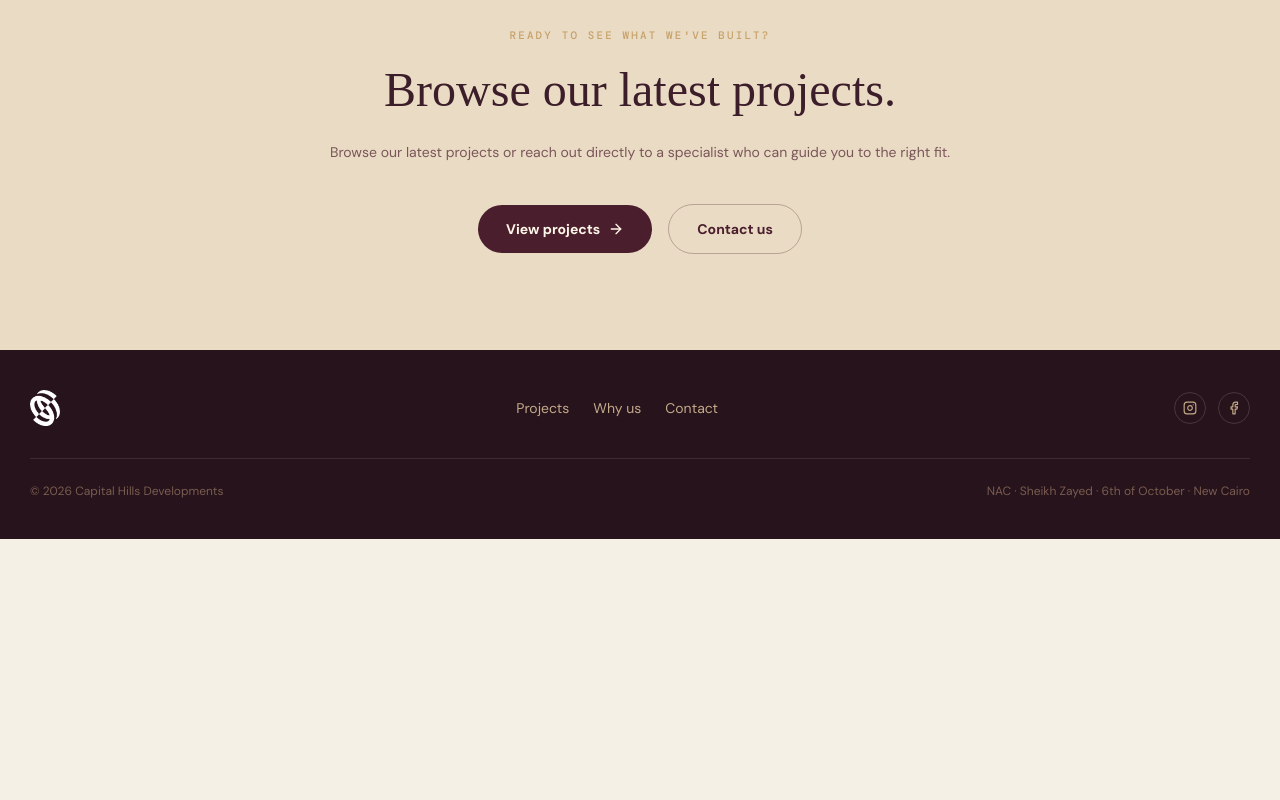
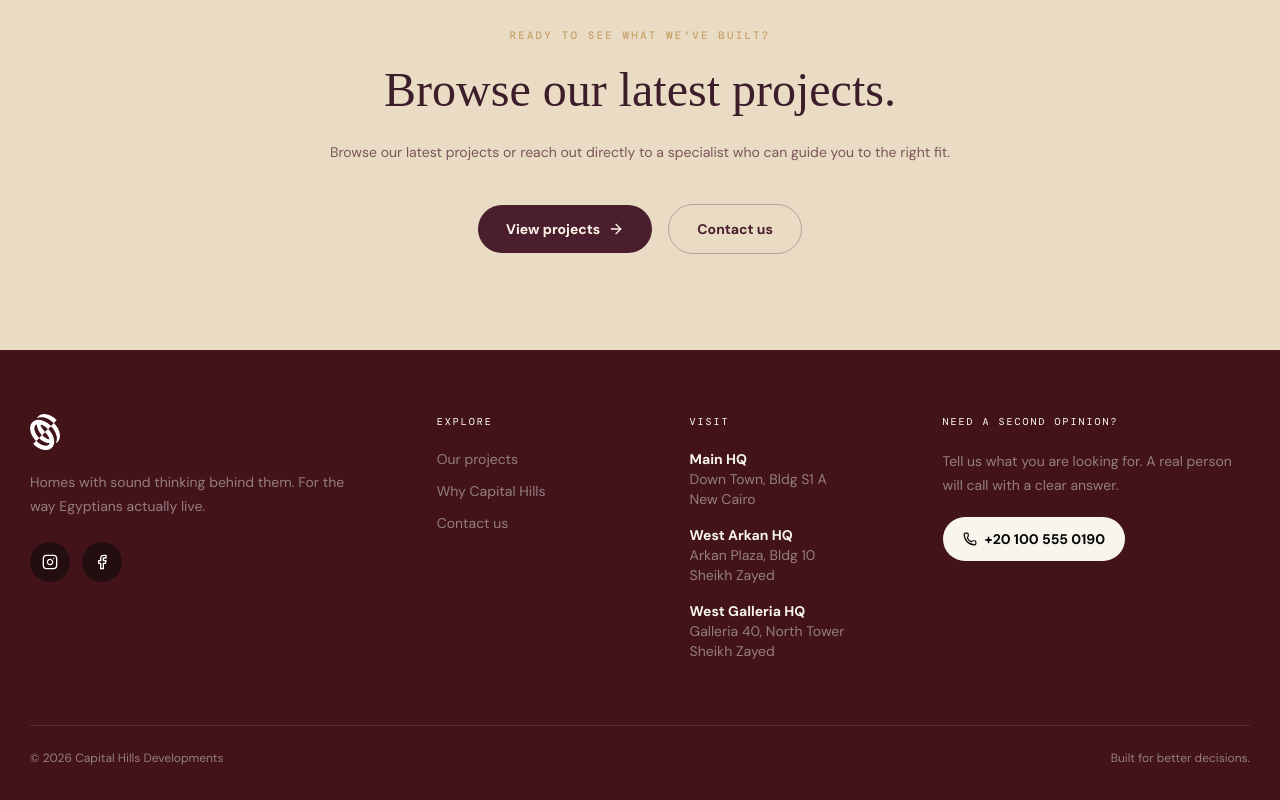
Before and after one commit to ARTech-Solutions-org/capital-hills-redesign, a React (Vite) app: page /why-us in a window 1280 px wide. Shown: the part 2564-3364 px from the top of the page. Before the commit the page ends 3103 px from the top, so only its background shows below. Built offline with nearby package versions, Linux system fonts and the light colour scheme; a web font is replaced by a local one.

Commit message:
style: apply footer redesign and remove calculator on redesign branch

```diff
--- a/src/components/site.tsx
+++ b/src/components/site.tsx
@@ -130,22 +130,49 @@ export function Header() {
 
 export function Footer() {
   return (
-    <footer className="bg-[#26131b] py-10 text-[#f7eede]">
-      <div className="container-shell flex flex-col gap-8 md:flex-row md:items-center md:justify-between">
-        <Logo light />
-        <nav className="flex flex-wrap gap-x-6 gap-y-2 text-sm text-[#c4a98a]">
-          <Link href="/#projects" className="hover:text-[#d9ad51] transition" data-testid="link-footer-projects">Projects</Link>
-          <Link href="/why-us" className="hover:text-[#d9ad51] transition" data-testid="link-footer-why">Why us</Link>
-          <Link href="/contact" className="hover:text-[#d9ad51] transition" data-testid="link-footer-contact">Contact</Link>
-        </nav>
-        <div className="flex items-center gap-3">
-          <a href="https://instagram.com" target="_blank" rel="noreferrer" className="grid h-8 w-8 place-items-center rounded-full border border-white/15 text-[#c4a98a] transition hover:border-[#d9ad51] hover:text-[#d9ad51]" data-testid="link-footer-instagram"><Instagram size={14} /></a>
-          <a href="https://facebook.com" target="_blank" rel="noreferrer" className="grid h-8 w-8 place-items-center rounded-full border border-white/15 text-[#c4a98a] transition hover:border-[#d9ad51] hover:text-[#d9ad51]" data-testid="link-footer-facebook"><Facebook size={14} /></a>
+    <footer className="bg-[#421318] pb-24 pt-16 text-[#f7f5ec] md:pb-12">
+      <div className="container-shell grid gap-12 md:grid-cols-[1.4fr_.8fr_.8fr_1.2fr]">
+        <div>
+          <Logo light />
+          <p className="mt-5 max-w-xs text-sm leading-6 text-[#947e82]">
+            Homes with sound thinking behind them. For the way Egyptians actually live.
+          </p>
+          <div className="mt-6 flex gap-3">
+            <a href="https://instagram.com" target="_blank" rel="noreferrer" className="grid h-10 w-10 place-items-center rounded-full bg-[#240d10] text-white transition-colors hover:bg-[#493337]" data-testid="link-footer-instagram">
+              <Instagram size={16} />
+            </a>
+            <a href="https://facebook.com" target="_blank" rel="noreferrer" className="grid h-10 w-10 place-items-center rounded-full bg-[#240d10] text-white transition-colors hover:bg-[#493337]" data-testid="link-footer-facebook">
+              <Facebook size={16} />
+            </a>
+          </div>
+        </div>
+        <div>
+          <p className="font-mono text-[10px] uppercase tracking-[.2em] text-white mb-5">Explore</p>
+          <div className="space-y-3 text-sm text-[#947e82]">
+            <Link href="/#projects" className="block transition-colors hover:text-white" data-testid="link-footer-projects">Our projects</Link>
+            <Link href="/why-us" className="block transition-colors hover:text-white" data-testid="link-footer-why">Why Capital Hills</Link>
+            <Link href="/contact" className="block transition-colors hover:text-white" data-testid="link-footer-contact">Contact us</Link>
+          </div>
+        </div>
+        <div>
+          <p className="font-mono text-[10px] uppercase tracking-[.2em] text-white mb-5">Visit</p>
+          <div className="space-y-4 text-sm leading-5 text-[#947e82]">
+            <div><strong className="font-bold text-[#f7f5ec]">Main HQ</strong><br />Down Town, Bldg S1 A<br />New Cairo</div>
+            <div><strong className="font-bold text-[#f7f5ec]">West Arkan HQ</strong><br />Arkan Plaza, Bldg 10<br />Sheikh Zayed</div>
+            <div><strong className="font-bold text-[#f7f5ec]">West Galleria HQ</strong><br />Galleria 40, North Tower<br />Sheikh Zayed</div>
+          </div>
+        </div>
+        <div>
+          <p className="font-mono text-[10px] uppercase tracking-[.2em] text-white mb-5">Need a second opinion?</p>
+          <p className="text-sm leading-6 text-[#947e82]">Tell us what you are looking for. A real person will call with a clear answer.</p>
+          <a href={CONTACT.tel} className="mt-5 inline-flex items-center gap-2 rounded-full bg-[#f7f5ec] px-5 py-3 text-sm font-bold text-[#050505] transition-colors hover:bg-white" data-testid="link-footer-phone">
+            <Phone size={14} /> {CONTACT.phone}
+          </a>
         </div>
       </div>
-      <div className="container-shell mt-8 border-t border-white/10 pt-6 flex flex-col gap-1 md:flex-row md:justify-between text-xs text-[#7a5c50]">
-        <span>© 2026 Capital Hills Developments</span>
-        <span>NAC · Sheikh Zayed · 6th of October · New Cairo</span>
+      <div className="container-shell mt-16 flex flex-col items-center justify-between border-t border-[#493337] pt-6 text-xs text-[#947e82] md:flex-row">
+        <p>© 2026 Capital Hills Developments</p>
+        <p className="mt-2 md:mt-0">Built for better decisions.</p>
       </div>
     </footer>
   );
--- a/src/pages/project-detail.tsx
+++ b/src/pages/project-detail.tsx
@@ -9,9 +9,6 @@ export default function ProjectDetail() {
   const { slug } = useParams<{ slug: string }>();
   const project = getProject(slug);
   const [activeImage, setActiveImage] = useState(0);
-  const [saved, setSaved] = useState(false);
-  const [deposit, setDeposit] = useState(30);
-  const [term, setTerm] = useState(12);
   const [shareMessage, setShareMessage] = useState('');
   const [compare, setCompare] = useState(projects.find((item) => item.slug !== slug)?.slug || projects[0].slug);
   const [galleryOpen, setGalleryOpen] = useState(false);
@@ -43,8 +40,6 @@ export default function ProjectDetail() {
     );
   }
 
-  const comparison = projects.find((item) => item.slug === compare) || projects.find((item) => item.slug !== project.slug) || projects[0];
-  const monthly = Math.round((project.startingPrice * (1 - deposit / 100)) / term);
   const whatsappUrl = `https://wa.me/201005550190?text=${encodeURIComponent(`Hello Capital Hills, I am interested in ${project.name}.`)}`;
 
   const saveProject = () => {
@@ -167,45 +162,6 @@ export default function ProjectDetail() {
               <div className="mt-5 rounded-xl bg-[#f5ead9] p-4">
                 <p className="font-mono text-[9px] uppercase tracking-[.18em] text-[#967b70]">Current offer</p>
                 <p className="mt-1 text-sm font-bold text-[#4a1e2c]">{project.offer}</p>
-              </div>
-            </FadeIn>
-
-            {/* Calculator */}
-            <FadeIn delay={0.1} className="mt-10 border-t border-[#e5d4b9] pt-10">
-              <p className="eyebrow">Plan it comfortably</p>
-              <h3 className="mt-3 font-display text-2xl text-[#4a1e2c]">See what your monthly plan could look like.</h3>
-              <p className="mt-2 text-sm text-[#735e57]">A quick guide, not a loan quote. We will confirm the full schedule with you.</p>
-              <div className="mt-8 grid gap-8 md:grid-cols-2">
-                <div className="space-y-6">
-                  <label className="block">
-                    <div className="flex justify-between text-sm font-bold text-[#4a1e2c]"><span>Initial deposit</span><span>{deposit}%</span></div>
-                    <input type="range" min="10" max="50" step="5" value={deposit} onChange={(e) => setDeposit(Number(e.target.value))} className="mt-3 w-full accent-[#4a1e2c]" data-testid="input-calculator-deposit" />
-                    <div className="mt-1 flex justify-between font-mono text-[9px] text-[#967b70]"><span>10%</span><span>50%</span></div>
-                  </label>
-                  <label className="block">
-                    <div className="flex justify-between text-sm font-bold text-[#4a1e2c]"><span>Payment period</span><span>{term} months</span></div>
-                    <input type="range" min="6" max="24" step="6" value={term} onChange={(e) => setTerm(Number(e.target.value))} className="mt-3 w-full accent-[#4a1e2c]" data-testid="input-calculator-term" />
-                    <div className="mt-1 flex justify-between font-mono text-[9px] text-[#967b70]"><span>6 months</span><span>24 months</span></div>
-                  </label>
-                </div>
-                <div className="flex flex-col justify-between rounded-2xl bg-[#4a1e2c] p-6 text-[#fff8ea]">
-                  <div>
-                    <p className="font-mono text-[9px] uppercase tracking-[.2em] text-[#d9ad51]">Your estimate</p>
-                    <div className="mt-5 grid gap-4 sm:grid-cols-2">
-                      <div>
-                        <p className="text-xs text-[#dfc9be]">Deposit today</p>
-                        <p className="mt-1 font-display text-2xl">{formatPrice(project.startingPrice * deposit / 100)}</p>
-                      </div>
-                      <div>
-                        <p className="text-xs text-[#dfc9be]">Then about</p>
-                        <p className="mt-1 font-display text-2xl">{formatPrice(monthly)}<span className="font-sans text-[10px] text-[#dfc9be]"> / mo</span></p>
-                      </div>
-                    </div>
-                  </div>
-                  <Link href="/contact" className="mt-6 inline-flex items-center gap-2 rounded-lg bg-[#c49743] px-4 py-2.5 text-sm font-bold text-[#3c1d2a]" data-testid="link-calculator-contact">
-                    Talk through this plan <ArrowRight size={14} />
-                  </Link>
-                </div>
               </div>
             </FadeIn>
 
```
